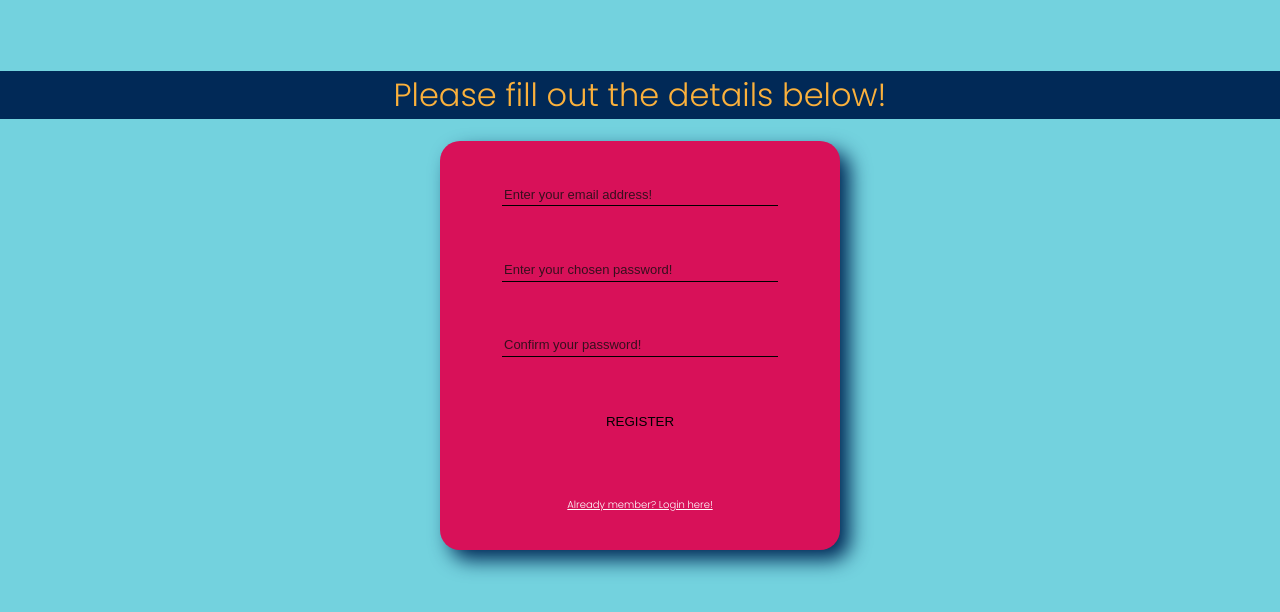
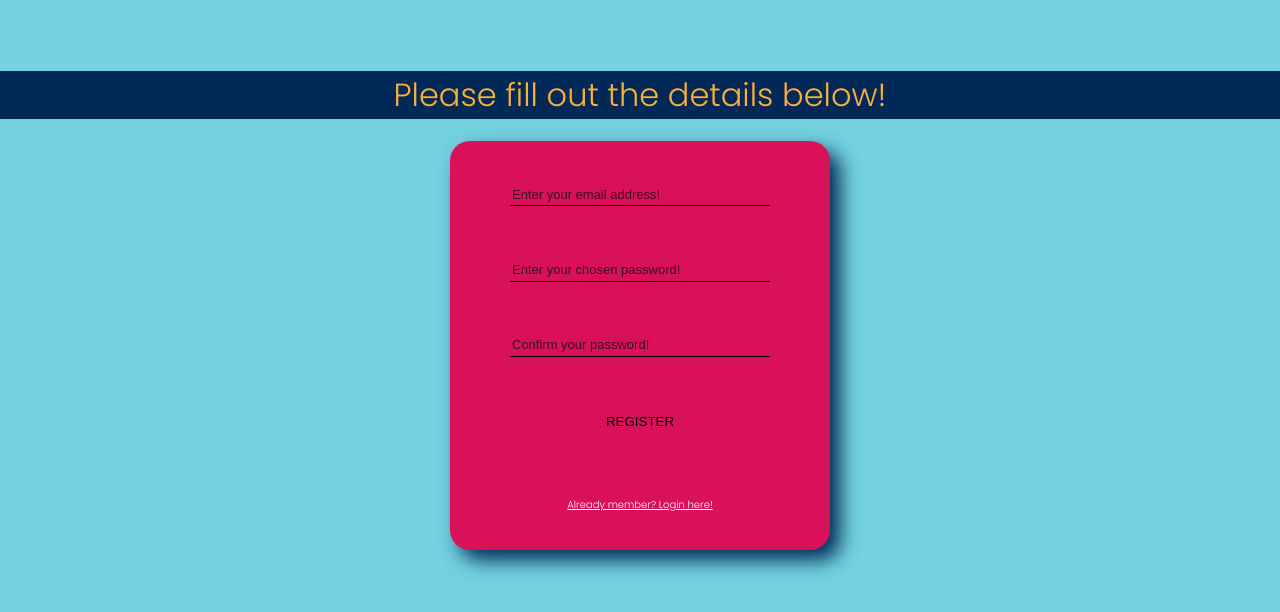
Before and after one commit to szabinakov/spa-test, a React (Create React App) app: page /register in a window 1280 px wide. Shown: the top 612 px of the page. Built offline with nearby package versions, Linux system fonts and the light colour scheme.

Commit message:
changed width of forms

```diff
--- a/src/styles/Form.css
+++ b/src/styles/Form.css
@@ -20,7 +20,7 @@ h2 {
   border-radius: 20px;
   box-shadow: 10px 10px 20px var(--darkblue);
   padding: 10px;
-  min-width: 260px;
+  min-width: 220px;
 }
 
 .form > div {
@@ -99,7 +99,7 @@ h2 {
     justify-content: space-evenly;
   }
   .form {
-    min-width: 380px;
+    min-width: 330px;
     height: 400px;
     display: flex;
     flex-direction: column;
@@ -112,6 +112,6 @@ h2 {
     margin-top: 50px;
   }
   .form {
-    min-width: 380px;
+    min-width: 360px;
   }
 }
```
